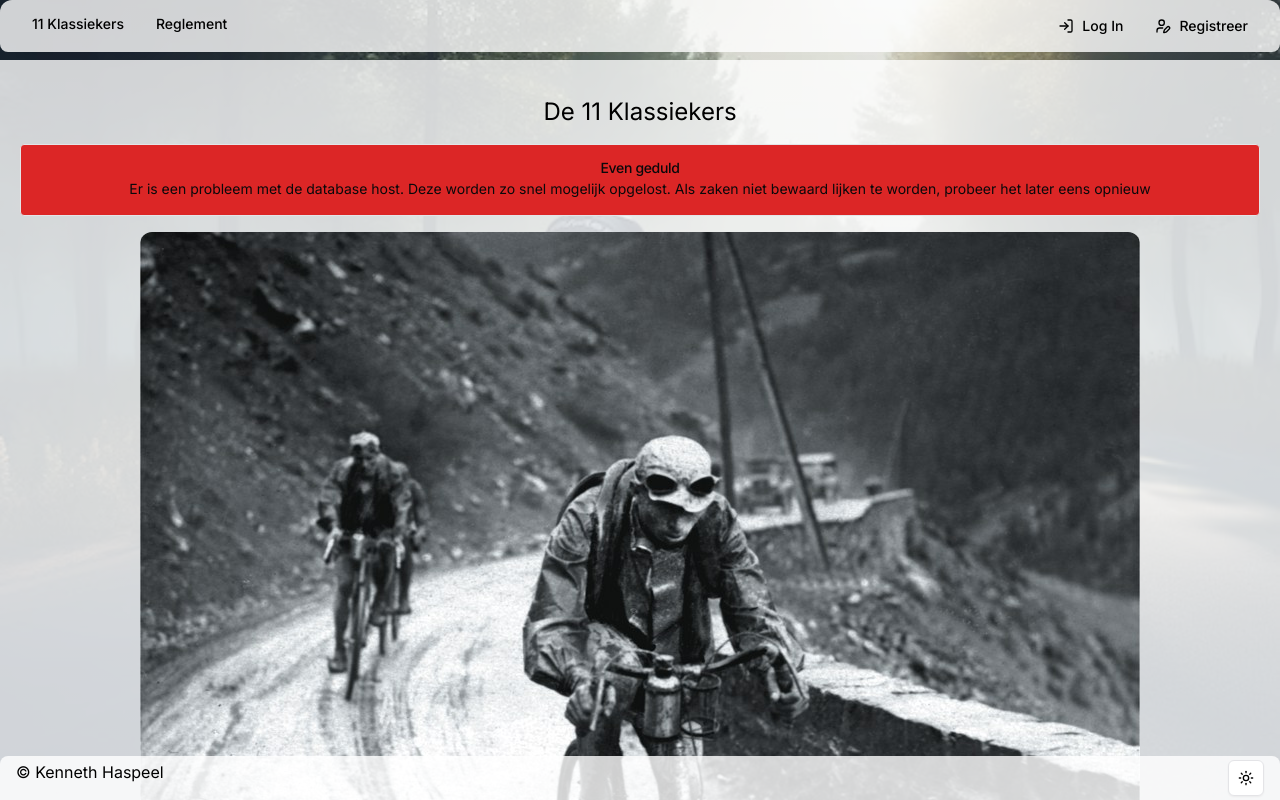
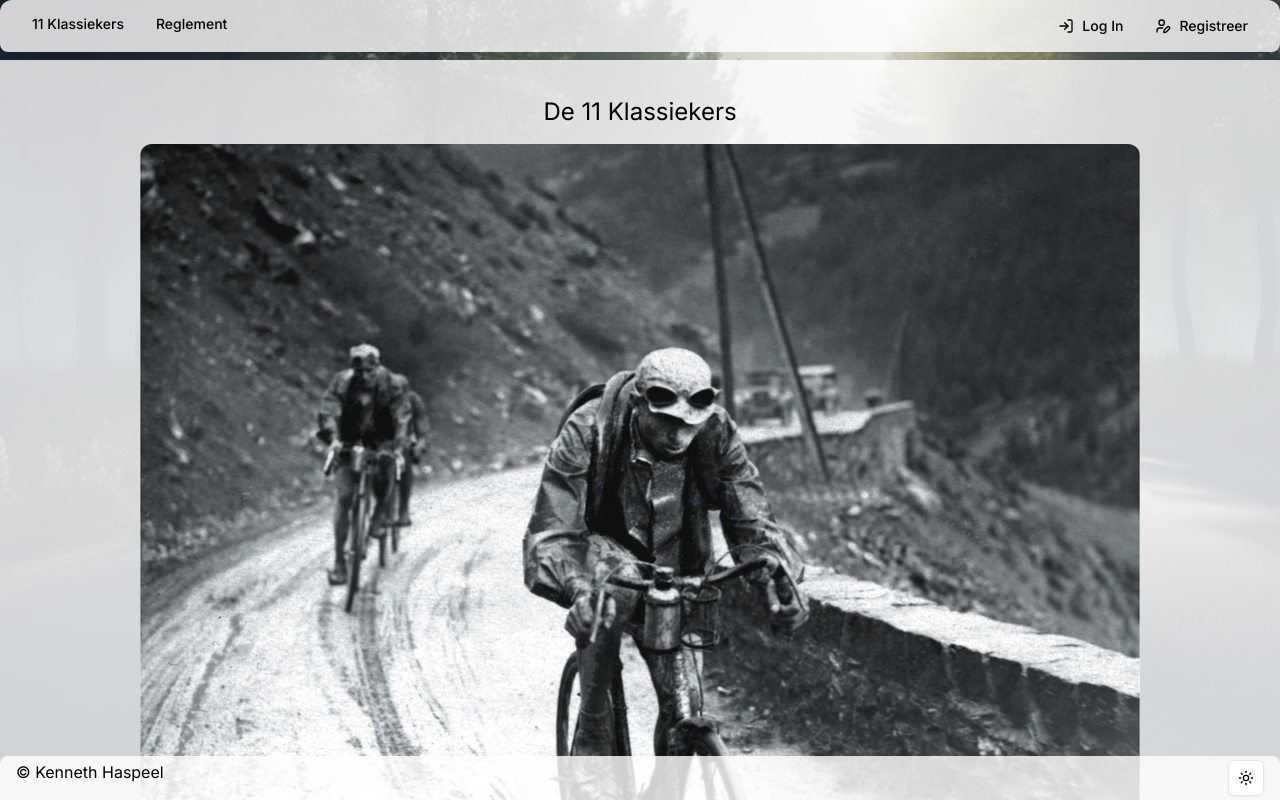
Before and after one commit to kennethhaspeel/11-klassiekers, a Next.js app: page / in a window 1280 px wide. Shown: the top 800 px of the page. Built offline with nearby package versions, Linux system fonts and the light colour scheme; no server answers; what web-push would draw is missing.

Commit message:
waarschuwing verwijderd

```diff
--- a/src/app/page.tsx
+++ b/src/app/page.tsx
@@ -3,7 +3,7 @@ import Image from "next/image";
 import { getKindeServerSession } from "@kinde-oss/kinde-auth-nextjs/server";
 import PushNotificationManager from "@/components/PushNotificationManager";
 import PushNotificationIos from "@/components/PushNotificationIos";
-import { Alert, AlertDescription, AlertTitle } from "@/components/ui/alert";
+
 
 
 export default async function Home() {
@@ -15,12 +15,6 @@ const user =await getUser()
     <div className="flex-grow justify-center text-center mx-auto p-3">
       <div className="mx-auto py-4 flex flex-col justify-center items-center gap-4">
         <h2 className="text-2xl">De 11 Klassiekers</h2>
-        <Alert className="bg-red-600 rounded p-4">
-        <AlertTitle>Even geduld</AlertTitle>
-
-          <AlertDescription>Er is een probleem met de database host. Deze worden zo snel mogelijk opgelost. Als zaken niet bewaard lijken te worden, probeer het later eens opnieuw</AlertDescription>
-
-      </Alert>
         <Image
           className="m-0 rounded-xl"
           src="/images/vintage1.jpg"
```
